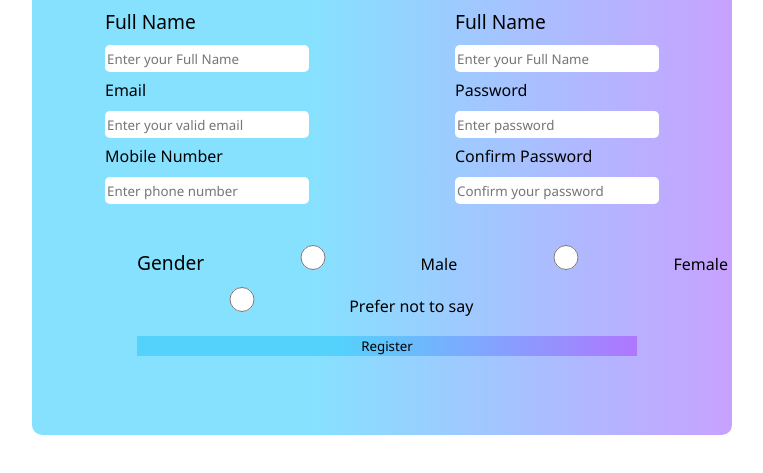
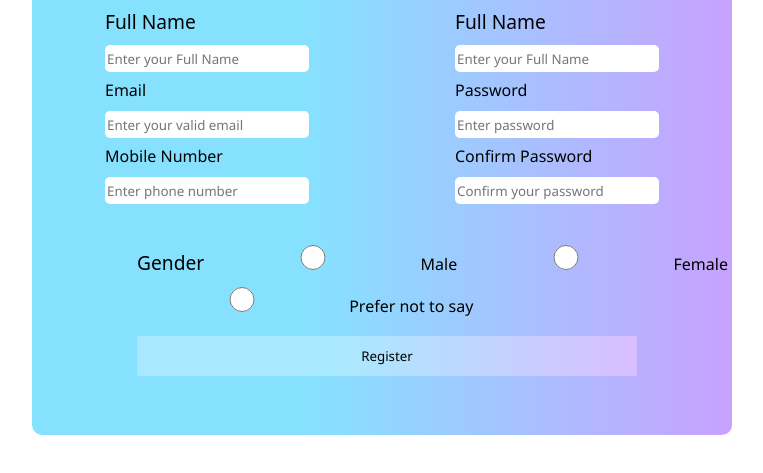
Before and after one commit to rohith7livingston/DevOps, a plain HTML site: page index.html in a window 1280 px wide. Shown: the part 85-558 px from the top of the page, without its empty margins (258-1021 px from the left). Drawn offline with Linux system fonts and the light colour scheme.

Commit message:
Css Changes

```diff
--- a/index.css
+++ b/index.css
@@ -37,10 +37,10 @@ label
 .register
 {
     width: 500px;
-    height: 20px;
+    height: 40px;
     margin-left: 15%;
     border: 0px;
-    background: linear-gradient(to right, #54d2fc 40%, #af77ff);
+    background: linear-gradient(to right, #a9e9ff 40%, #d9beff);
 
 }
 .gender_button
@@ -55,3 +55,12 @@ input
     border: 0px;
     border-radius: 5px;
 }
+.register:hover
+{
+    transition: 4s;
+    background: linear-gradient(to right, #dbbaff 40%, #befeff);
+    background-color: rgb(255, 255, 255);
+    cursor: pointer;
+
+
+}
```
